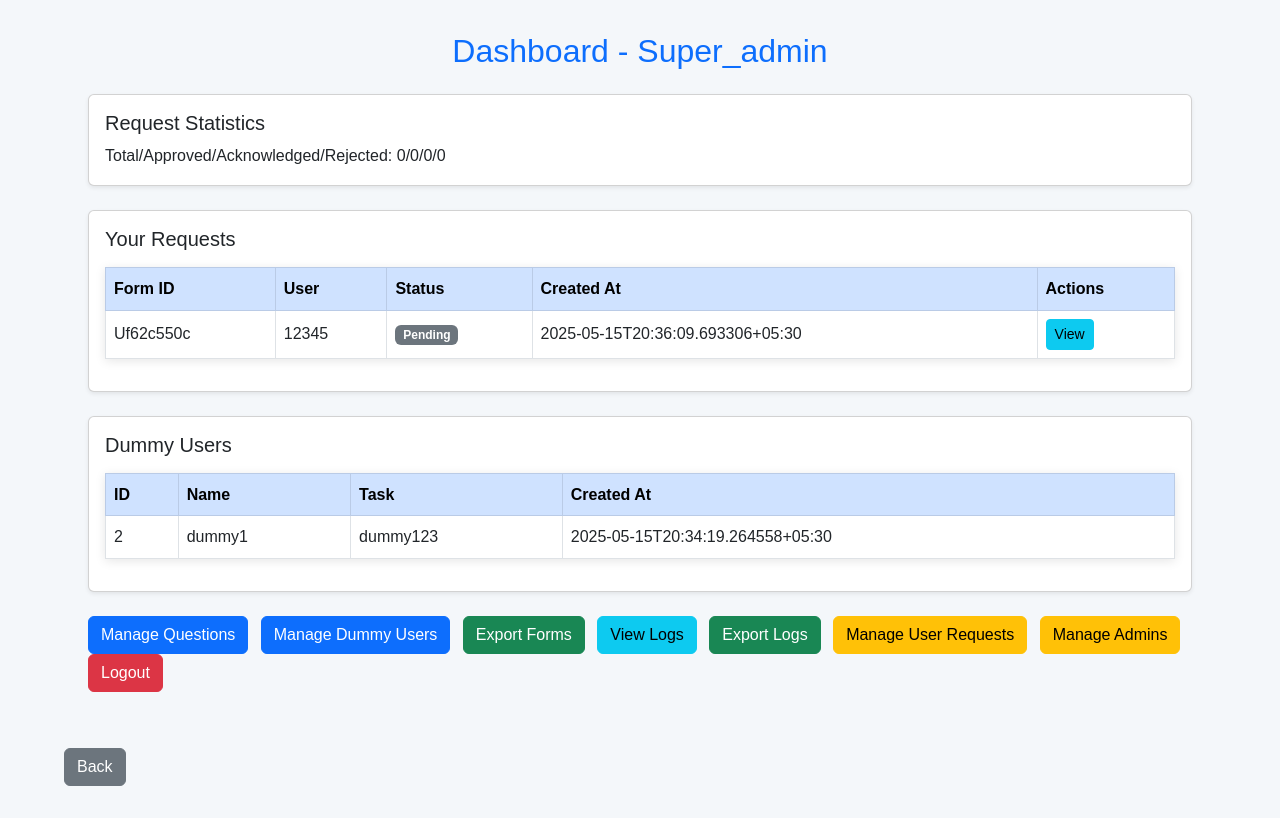
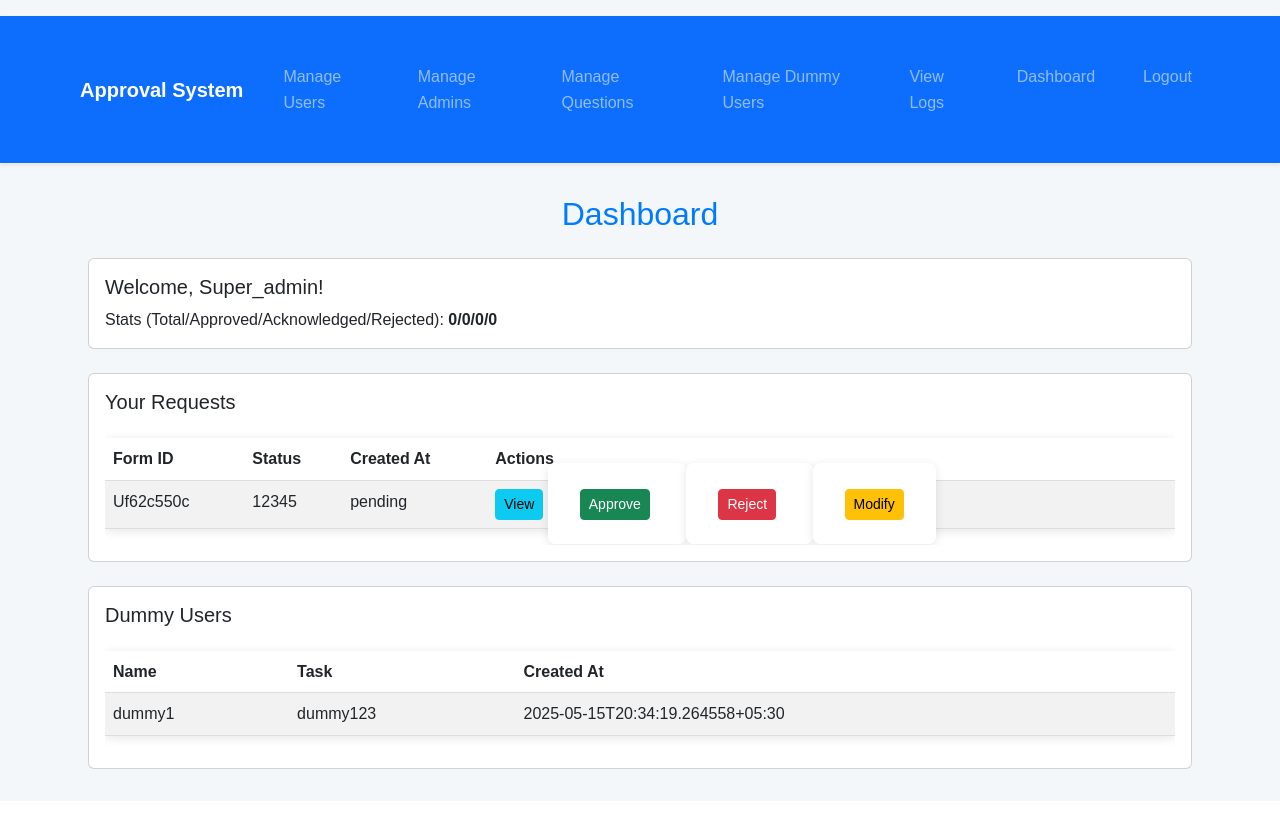
Before and after one commit to AnkBar/jindalconease, a Flask app: page /dashboard in a window 1280 px wide. After the commit the page ends 769 px from the top, so only its background shows below. Run offline with Flask 3, Linux system fonts and the light colour scheme; a user stored in the database is signed in; data comes from the database, SQL or seed files in the repository.

Commit message:
Improve interface with modern design, navbar, and responsive layout

```diff
--- a/templates/base.html
+++ b/templates/base.html
@@ -3,21 +3,74 @@
 <head>
     <meta charset="UTF-8">
     <meta name="viewport" content="width=device-width, initial-scale=1.0">
-    <title>Approval System</title>
+    <title>Approval System | {% block title %}{% endblock %}</title>
+    <!-- Google Fonts -->
+    <link href="https://fonts.googleapis.com/css2?family=Roboto:wght@400;500;700&display=swap" rel="stylesheet">
     <!-- Bootstrap CSS -->
     <link href="https://cdn.jsdelivr.net/npm/bootstrap@5.3.0/dist/css/bootstrap.min.css" rel="stylesheet">
     <!-- Custom CSS -->
     <link rel="stylesheet" href="{{ url_for('static', filename='css/styles.css') }}">
 </head>
 <body>
-    <div class="container">
+    <!-- Navigation Bar -->
+    <nav class="navbar navbar-expand-lg navbar-dark bg-primary shadow-sm">
+        <div class="container">
+            <a class="navbar-brand" href="{{ url_for('dashboard') if 'user_id' in session else url_for('login') }}">Approval System</a>
+            <button class="navbar-toggler" type="button" data-bs-toggle="collapse" data-bs-target="#navbarNav" aria-controls="navbarNav" aria-expanded="false" aria-label="Toggle navigation">
+                <span class="navbar-toggler-icon"></span>
+            </button>
+            <div class="collapse navbar-collapse" id="navbarNav">
+                <ul class="navbar-nav ms-auto">
+                    {% if 'user_id' in session %}
+                        {% if session['role'] == 'super_admin' %}
+                            <li class="nav-item">
+                                <a class="nav-link" href="{{ url_for('user_requests') }}">Manage Users</a>
+                            </li>
+                            <li class="nav-item">
+                                <a class="nav-link" href="{{ url_for('manage_admins') }}">Manage Admins</a>
+                            </li>
+                        {% endif %}
+                        {% if session['role'] in ['admin', 'super_admin'] %}
+                            <li class="nav-item">
+                                <a class="nav-link" href="{{ url_for('manage_questions') }}">Manage Questions</a>
+                            </li>
+                            <li class="nav-item">
+                                <a class="nav-link" href="{{ url_for('manage_dummy_users') }}">Manage Dummy Users</a>
+                            </li>
+                            <li class="nav-item">
+                                <a class="nav-link" href="{{ url_for('view_logs') }}">View Logs</a>
+                            </li>
+                        {% endif %}
+                        {% if session['role'] not in ['admin', 'super_admin'] %}
+                            <li class="nav-item">
+                                <a class="nav-link" href="{{ url_for('submit_form') }}">Submit Form</a>
+                            </li>
+                        {% endif %}
+                        <li class="nav-item">
+                            <a class="nav-link" href="{{ url_for('dashboard') }}">Dashboard</a>
+                        </li>
+                        <li class="nav-item">
+                            <a class="nav-link" href="{{ url_for('logout') }}">Logout</a>
+                        </li>
+                    {% else %}
+                        <li class="nav-item">
+                            <a class="nav-link" href="{{ url_for('login') }}">Login</a>
+                        </li>
+                        <li class="nav-item">
+                            <a class="nav-link" href="{{ url_for('signup') }}">Sign Up</a>
+                        </li>
+                    {% endif %}
+                </ul>
+            </div>
+        </div>
+    </nav>
+
+    <!-- Main Content -->
+    <div class="container mt-4">
         {% block content %}
         {% endblock %}
-        <!-- Back Button -->
-        <div class="mt-3">
-            <button onclick="history.back()" class="btn btn-secondary">Back</button>
-        </div>
     </div>
+
     <!-- Bootstrap JS and Popper.js -->
     <script src="https://cdn.jsdelivr.net/npm/@popperjs/core@2.11.6/dist/umd/popper.min.js"></script>
     <script src="https://cdn.jsdelivr.net/npm/bootstrap@5.3.0/dist/js/bootstrap.min.js"></script>
--- a/templates/dashboard.html
+++ b/templates/dashboard.html
@@ -1,8 +1,10 @@
 {% extends "base.html" %}
 
+{% block title %}Dashboard{% endblock %}
+
 {% block content %}
-<div class="container mt-4">
-    <h2 class="mb-4 text-primary">Dashboard - {{ role | capitalize }}</h2>
+<div class="container">
+    <h2 class="mt-4">Dashboard</h2>
     {% with messages = get_flashed_messages(with_categories=true) %}
         {% if messages %}
             {% for category, message in messages %}
@@ -13,54 +15,66 @@
             {% endfor %}
         {% endif %}
     {% endwith %}
-    <div class="row">
-        <div class="col-md-12">
-            <div class="card shadow-sm mb-4">
+
+    <!-- Stats Card -->
+    <div class="card mb-4">
         <div class="card-body">
-                    <h5 class="card-title">Request Statistics</h5>
-                    <p class="card-text">Total/Approved/Acknowledged/Rejected: {{ stats }}</p>
+            <h5 class="card-title">Welcome, {{ session['role'] | capitalize }}!</h5>
+            <p class="card-text">Stats (Total/Approved/Acknowledged/Rejected): <strong>{{ stats }}</strong></p>
         </div>
     </div>
-        </div>
-    </div>
-    <div class="row">
-        <div class="col-md-12">
-            <div class="card shadow-sm mb-4">
+
+    <!-- Requests Table -->
+    <div class="card mb-4">
         <div class="card-body">
             <h5 class="card-title">Your Requests</h5>
-                    <table class="table table-hover table-bordered align-middle">
-                        <thead class="table-primary">
+            <div class="table-responsive">
+                <table class="table table-striped">
+                    <thead>
                         <tr>
-                                <th scope="col">Form ID</th>
-                                {% if role in ['admin', 'super_admin'] %}
-                                <th scope="col">User</th>
+                            <th>Form ID</th>
+                            <th>Status</th>
+                            <th>Created At</th>
+                            <th>Actions</th>
+                            {% if role not in ['admin', 'super_admin'] %}
+                            <th>Acknowledge</th>
                             {% endif %}
-                                <th scope="col">Status</th>
-                                <th scope="col">Created At</th>
-                                <th scope="col">Actions</th>
                         </tr>
                     </thead>
                     <tbody>
-                            {% for req in requests %}
+                        {% for request in requests %}
                         <tr>
-                                <td>{{ req[1] }}</td>
+                            <td>{{ request[1] }}</td>
+                            <td>{{ request[2] }}</td>
+                            <td>{{ request[3] }}</td>
+                            <td>
+                                <a href="{{ url_for('view_form', form_id=request[1]) }}" class="btn btn-info btn-sm">View</a>
                                 {% if role in ['admin', 'super_admin'] %}
-                                <td>{{ req[2] }}</td>
-                                {% endif %}
-                                <td>
-                                    <span class="badge bg-{% if req[3] == 'approved' %}success{% elif req[3] == 'rejected' %}danger{% elif req[3] == 'modified' %}warning{% else %}secondary{% endif %}">
-                                        {{ req[3] | capitalize }}
-                                    </span>
-                                </td>
-                                <td>{{ req[4] }}</td>
-                                <td>
-                                    <a href="{{ url_for('view_form', form_id=req[1]) }}" class="btn btn-info btn-sm">View</a>
-                                    {% if role not in ['admin', 'super_admin'] and req[3] in ['approved', 'rejected', 'modified'] and not req[5] %}
-                                    <form method="POST" action="{{ url_for('acknowledge_form', form_id=req[1]) }}" style="display:inline;">
-                                        <button type="submit" class="btn btn-success btn-sm">Acknowledge</button>
+                                <form method="POST" action="{{ url_for('manage_form', form_id=request[1]) }}" style="display:inline;">
+                                    <input type="hidden" name="action" value="approve">
+                                    <button type="submit" class="btn btn-success btn-sm">Approve</button>
+                                </form>
+                                <form method="POST" action="{{ url_for('manage_form', form_id=request[1]) }}" style="display:inline;">
+                                    <input type="hidden" name="action" value="reject">
+                                    <button type="submit" class="btn btn-danger btn-sm">Reject</button>
+                                </form>
+                                <form method="POST" action="{{ url_for('manage_form', form_id=request[1]) }}" style="display:inline;">
+                                    <input type="hidden" name="action" value="modify">
+                                    <button type="submit" class="btn btn-warning btn-sm">Modify</button>
                                 </form>
                                 {% endif %}
                             </td>
+                            {% if role not in ['admin', 'super_admin'] %}
+                            <td>
+                                {% if request[4] %}
+                                Acknowledged
+                                {% elif request[2] == 'approved' %}
+                                <form method="POST" action="{{ url_for('acknowledge_form', form_id=request[1]) }}">
+                                    <button type="submit" class="btn btn-primary btn-sm">Acknowledge</button>
+                                </form>
+                                {% endif %}
+                            </td>
+                            {% endif %}
                         </tr>
                         {% endfor %}
                     </tbody>
@@ -68,26 +82,24 @@
             </div>
         </div>
     </div>
-    </div>
+
+    <!-- Dummy Users (for Admins) -->
     {% if role in ['admin', 'super_admin'] %}
-    <div class="row">
-        <div class="col-md-12">
-            <div class="card shadow-sm mb-4">
+    <div class="card mb-4">
         <div class="card-body">
             <h5 class="card-title">Dummy Users</h5>
-                    <table class="table table-hover table-bordered align-middle">
-                        <thead class="table-primary">
+            <div class="table-responsive">
+                <table class="table table-striped">
+                    <thead>
                         <tr>
-                                <th scope="col">ID</th>
-                                <th scope="col">Name</th>
-                                <th scope="col">Task</th>
-                                <th scope="col">Created At</th>
+                            <th>Name</th>
+                            <th>Task</th>
+                            <th>Created At</th>
                         </tr>
                     </thead>
                     <tbody>
                         {% for dummy in dummy_users %}
                         <tr>
-                                <td>{{ dummy[0] }}</td>
                             <td>{{ dummy[1] }}</td>
                             <td>{{ dummy[2] }}</td>
                             <td>{{ dummy[3] }}</td>
@@ -98,28 +110,6 @@
             </div>
         </div>
     </div>
-    </div>
     {% endif %}
-    <div class="row">
-        <div class="col-md-12">
-            <div class="mb-4">
-                {% if role in ['admin', 'super_admin'] %}
-                <a href="{{ url_for('manage_questions') }}" class="btn btn-primary me-2">Manage Questions</a>
-                <a href="{{ url_for('manage_dummy_users') }}" class="btn btn-primary me-2">Manage Dummy Users</a>
-                <a href="{{ url_for('export_forms') }}" class="btn btn-success me-2">Export Forms</a>
-                <a href="{{ url_for('view_logs') }}" class="btn btn-info me-2">View Logs</a>
-                <a href="{{ url_for('export_logs') }}" class="btn btn-success me-2">Export Logs</a>
-                {% endif %}
-                {% if role == 'super_admin' %}
-                <a href="{{ url_for('user_requests') }}" class="btn btn-warning me-2">Manage User Requests</a>
-                <a href="{{ url_for('manage_admins') }}" class="btn btn-warning me-2">Manage Admins</a>
-                {% endif %}
-                {% if role not in ['admin', 'super_admin'] %}
-                <a href="{{ url_for('submit_form') }}" class="btn btn-primary me-2">Submit Form</a>
-                {% endif %}
-                <a href="{{ url_for('logout') }}" class="btn btn-danger">Logout</a>
-            </div>
-        </div>
-    </div>
 </div>
 {% endblock %}
```
Also changed, not shown: templates/login.html (+12 -7 lines), templates/signup.html (+13 -8 lines), templates/user_requests.html (+23 -27 lines). Lines whose indentation alone changed are shown as unchanged.
